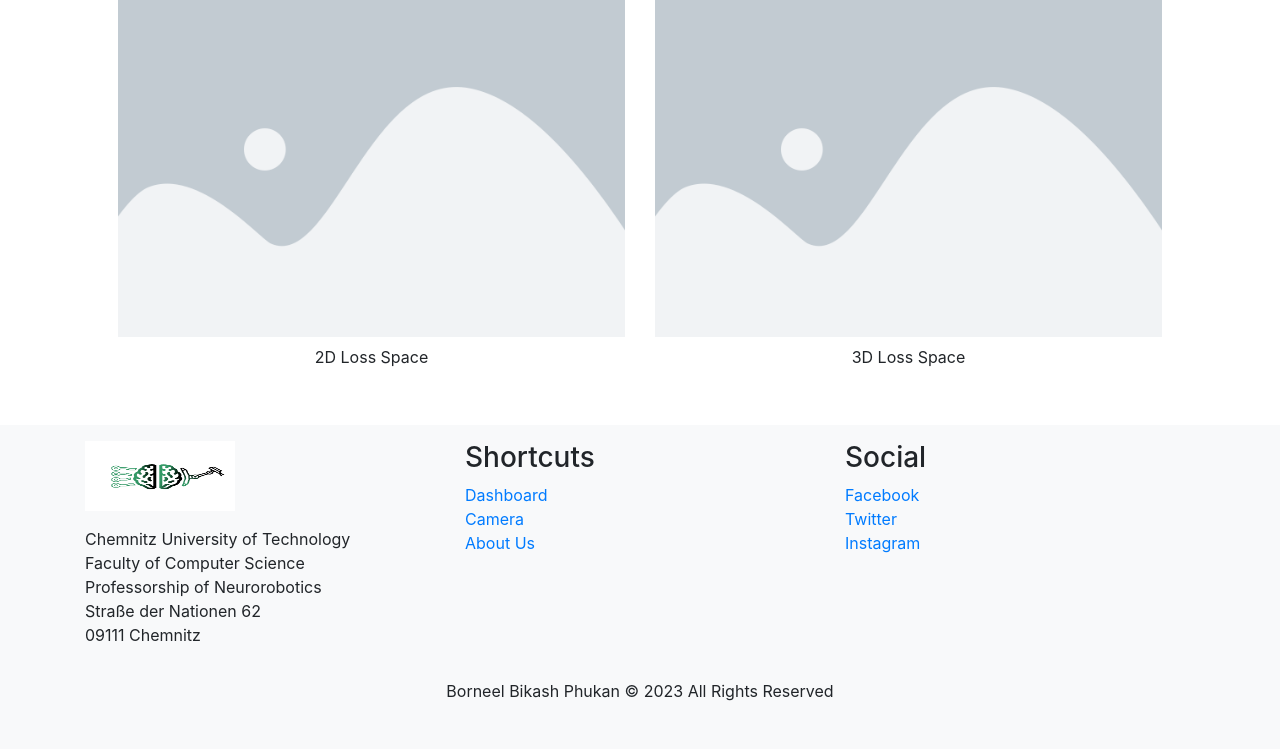
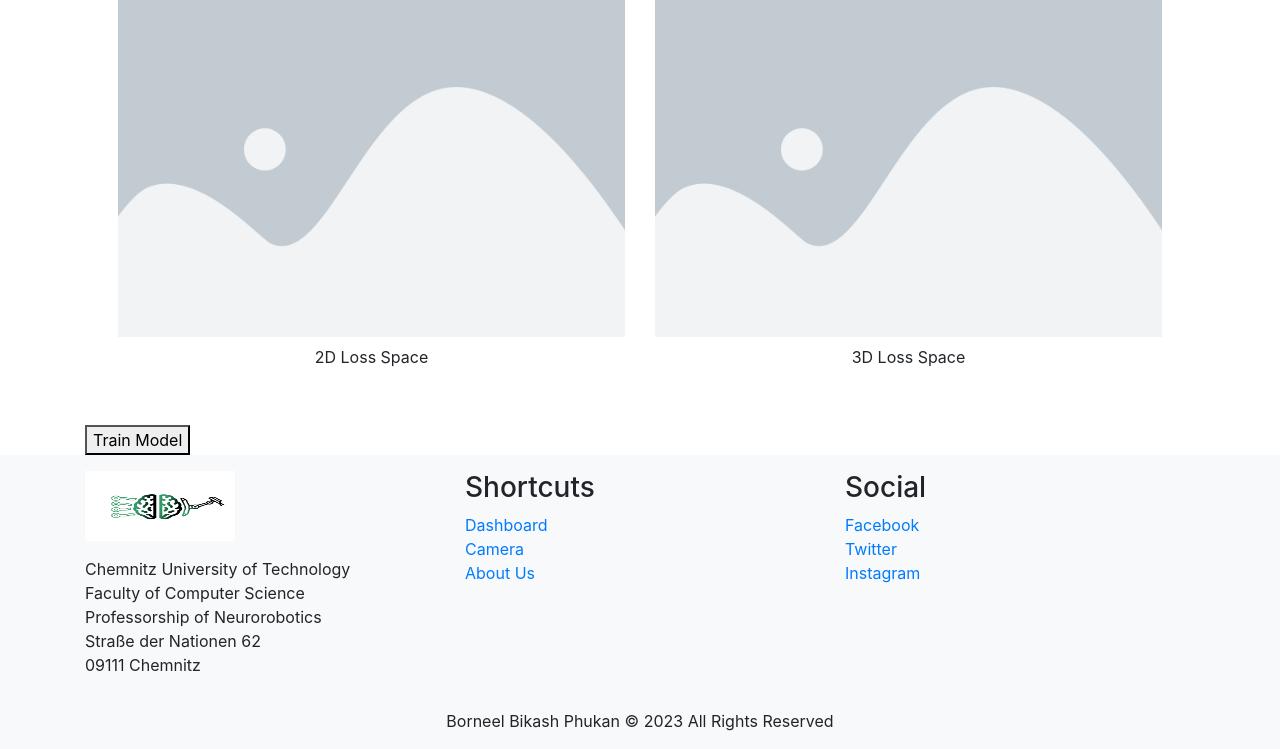
Before and after one commit to borneelphukan/VisioBoard, a Flask app: page / in a window 1280 px wide. Shown: the part 231-980 px from the top of the page. Before the commit the page ends 932 px from the top, so only its background shows below. Run offline with Flask 3, Linux system fonts and the light colour scheme; some libraries are stand-ins or nearby versions.

Commit message:
training file integrated

```diff
--- a/app.py
+++ b/app.py
@@ -118,6 +118,20 @@ def load_dataset():
     except Exception as e:
         return jsonify({"error": str(e)})
 
+@app.route('/train', methods=['POST'])
+def train_model():
+    if request.method == 'POST':
+        # Get the current directory
+        current_directory = os.getcwd()
 
+        # Set the path to the train_wp.py script
+        train_wp_path = os.path.join(current_directory, 'dopamine', 'train_wp.py')
+
+        # Execute the train_wp.py script using subprocess
+        try:
+            subprocess.run(['python', train_wp_path], check=True, cwd=current_directory)
+            return "Training completed successfully!"
+        except subprocess.CalledProcessError as e:
+            return f"Error during training: {e}"
 
 app.run(debug=True)
--- a/templates/index.html
+++ b/templates/index.html
@@ -89,6 +89,10 @@
             </div>
             </div>
         </div>
+
+        <form action="/train" method="post">
+            <button type="submit">Train Model</button>
+        </form>
     </div>
 
     <!-- Footer -->
```
Also changed, not shown: dopamine/train_wp.py (+0 -85 lines), static/images/dataset.png, 1 other file.
